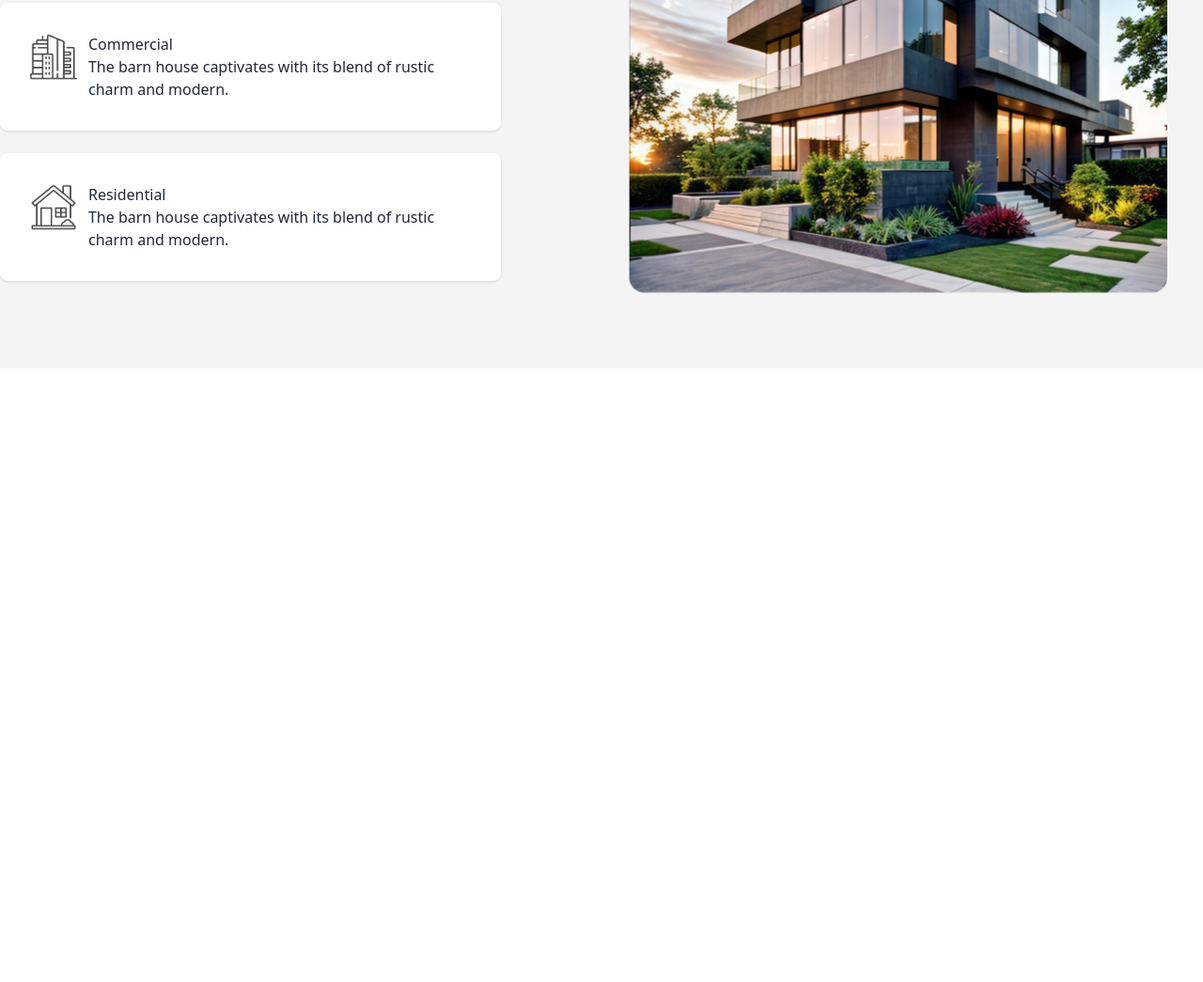
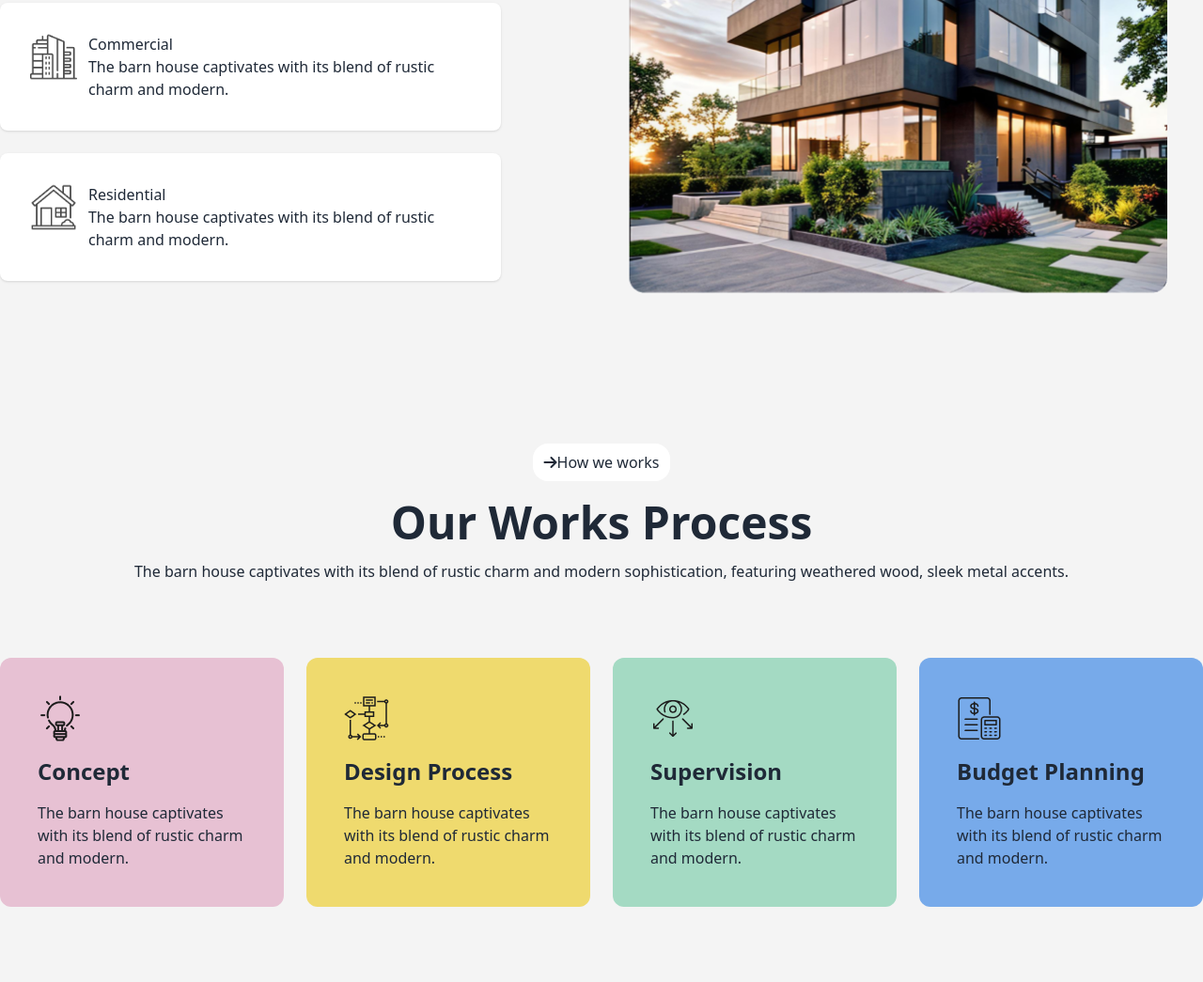
Before and after one commit to niloytalukde/tailwind-css-assinment, a plain HTML site: page index.html in a window 1280 px wide. Shown: the part 1219-2264 px from the top of the page at 94% size. Before the commit the page ends 1611 px from the top, so only its background shows below. Drawn offline with nearby package versions, Linux system fonts and the light colour scheme.

Commit message:
Our Works Process section

```diff
--- a/index.html
+++ b/index.html
@@ -99,7 +99,7 @@
    <main class=" mx-auto">
     <section class="mt-20  bg-[#f4f4f4]">
         <!-- We design thoughtful, liveable spaces section start  -->
-        <div class="grid lg:grid-cols-2 bg-[#f4f4f4] container mx-auto pt-20 pb-20  lg:space-x-7 align-center justify-center ">
+        <div class="grid lg:grid-cols-2 bg-[#f4f4f4] lg:container lg:mx-auto pt-20 pb-20  lg:space-x-7 align-center justify-center ">
             <div class=" " >
                 <div class="space-y-6 ">
                     <div class="gap-x-2">
@@ -120,7 +120,7 @@
                       <p>The barn house captivates with its blend of rustic charm and modern.</p>
                     </div>
                   </div>
-                  <div class="flex bg-[#FFFFFF] shadow rounded-lg p-8 space-x-3">
+                  <div class="flex bg-[#FFFFFF] shadow rounded-lg p-8 space-x-3 ">
                     <div class="">
                       <img src="./assets/residential.png" alt="">
                     </div>
@@ -135,6 +135,57 @@
                   <div class="">
                     <img src="./assets/Rectangle.png" alt="">
                   </div>
+        </div>
+    </section>
+    <section class=" bg-[#f4f4f4]">
+
+      <!-- Our Works Process section start  -->
+      <div class="container mx-auto text-center pt-20 gap-y-6">
+        <div class="gap-x-2 ">
+          <button class="bg-white px-3 py-2 rounded-2xl mb-5">
+            <i class="fa-solid fa-arrow-right">
+        </i>How we works</button></div>
+        <h2 class=" text-2xl lg:text-5xl font-bold mb-4 ">Our Works Process</h2>
+        <p>The barn house captivates with its blend of rustic charm and
+            modern sophistication, featuring weathered wood, sleek metal accents.</p>
+    </div>
+
+    <div class="grid lg:grid-cols-4 lg:container  lg:mx-auto mt-20 pb-20 gap-y-4 mx-3 lg:gap-x-6">
+
+      <div class="bg-[#E7C1D3] p-10 space-y-4 rounded-xl">
+        <img src="./assets/concept.png" alt="">
+        <h4 class="text-2xl font-bold">Concept</h4>
+        <p>The barn house captivates with its blend of rustic charm and modern.</p>
+
+      </div>
+      <div class="bg-[#EFDA6E] p-10 space-y-4 rounded-xl">
+        <img src="./assets/flow-chart.png" alt="">
+        <h4 class="text-2xl font-bold">Design Process</h4>
+        <p>The barn house captivates with its blend of rustic charm and modern.</p>
+
+      </div>
+      <div class="bg-[#A4DAC3] p-10 space-y-4 rounded-xl">
+        <img src="./assets/vision.png" alt="">
+        <h4 class="text-2xl font-bold">Supervision</h4>
+        <p>The barn house captivates with its blend of rustic charm and modern.</p>
+
+      </div>
+      <div class="bg-[#77AAEA] p-10 space-y-4 rounded-xl">
+        <img src="./assets/budget-planning.png" alt="">
+        <h4 class="text-2xl font-bold">Budget Planning</h4>
+        <p>The barn house captivates with its blend of rustic charm and modern.</p>
+
+      </div>
+
+
+
+
+
+
+
+
+
+    </div>
 
 
 
@@ -150,16 +201,7 @@
 
 
 
-
-
-
-        </div>
-
-
-
-
-
-
+      </div>
     </section>
 
 
```
